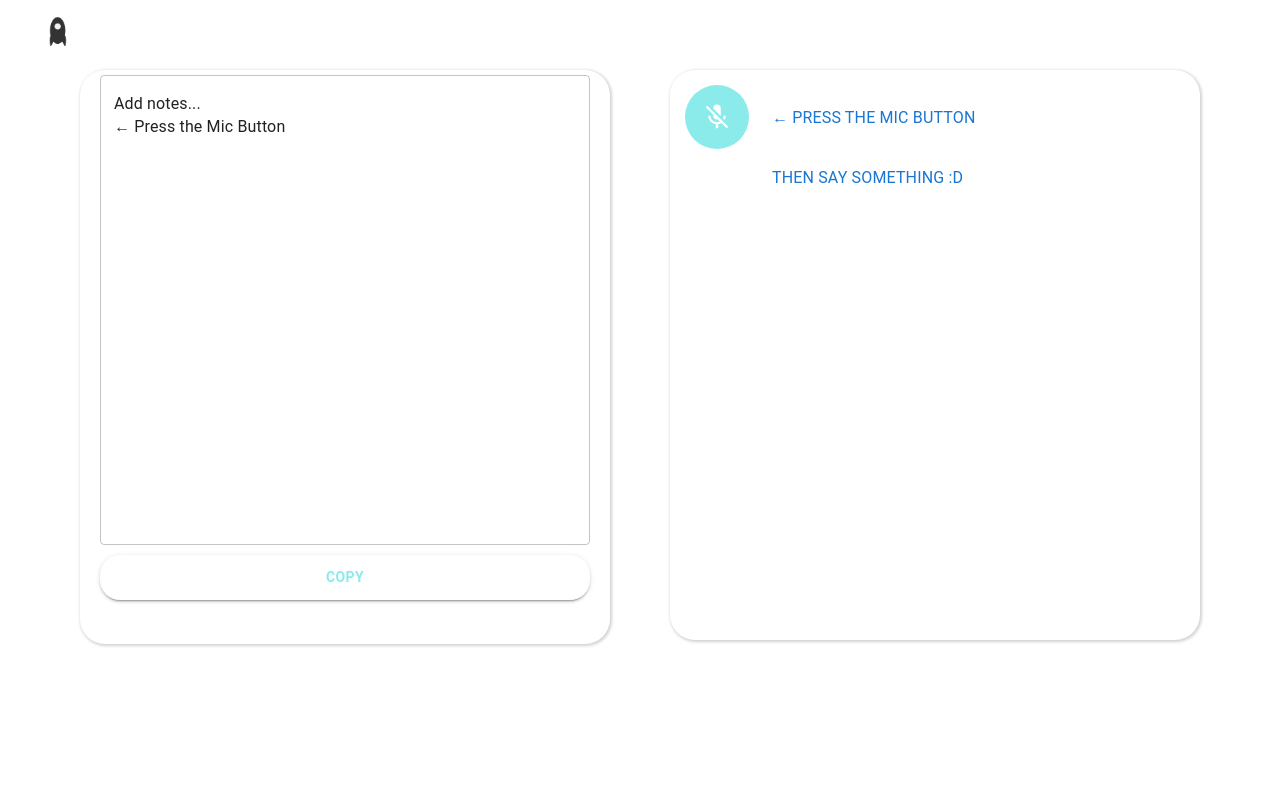
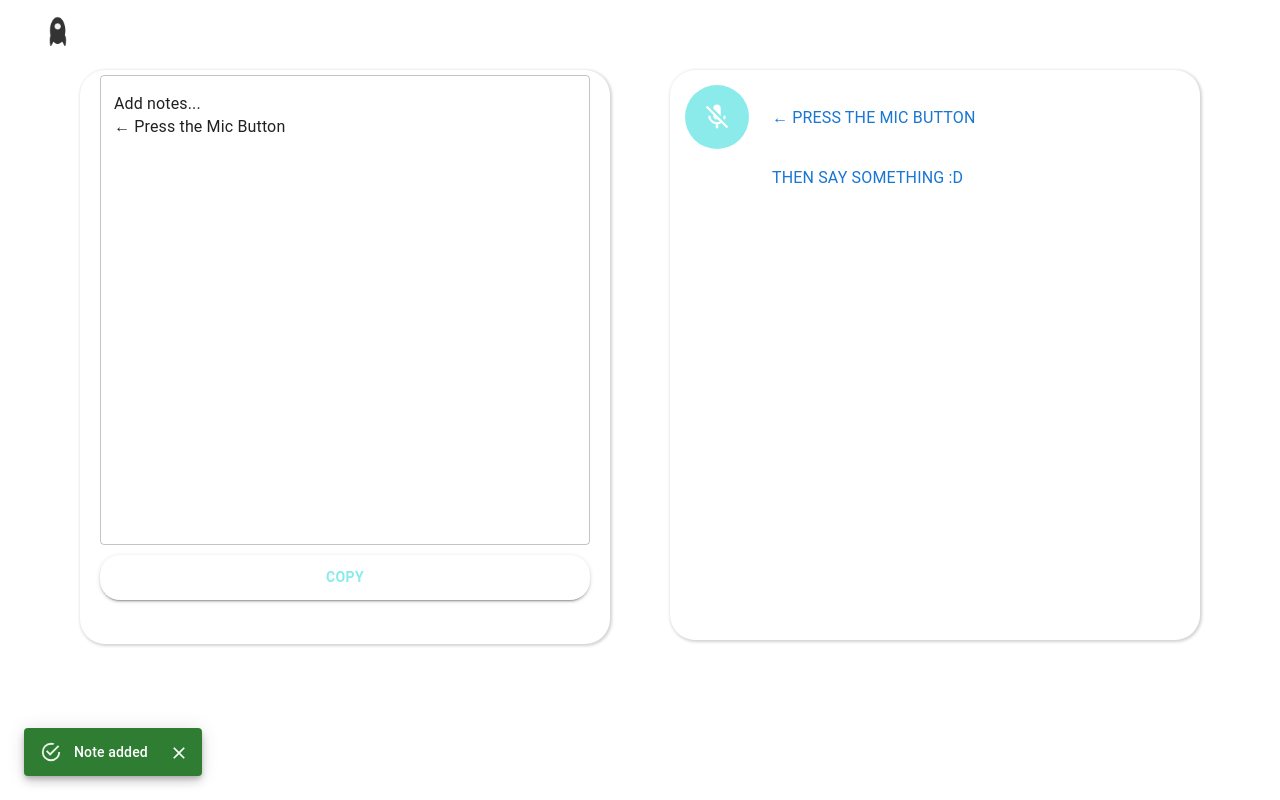
Before and after one commit to assembo/note-taker, a React (Create React App) app: page / in a window 1280 px wide. Both pictures are taken after a click on the button "← PRESS THE MIC BUTTON". Built offline with nearby package versions, Linux system fonts and the light colour scheme.

Commit message:
added changes for snackbar

```diff
--- a/src/Main/Home.jsx
+++ b/src/Main/Home.jsx
@@ -1,13 +1,18 @@
 import React from "react";
 import Transcript from "../Transcripts/Transcripts";
 import NotePanel from "../NotePanel/NotePanel";
+import Snackbar from '@mui/material/Snackbar';
+import IconButton from '@mui/material/IconButton';
+import CloseIcon from '@mui/icons-material/Close';
 import axios from 'axios';
+import SnackbarNotification from "../Transcripts/Notification";
 
 class Home extends React.Component {
   constructor(props) {
     super(props);
     this.state = {
-      note: "Add notes..."
+      note: "Add notes...",
+      open: false,
     };
     window.mc = this;
   }
@@ -81,10 +86,15 @@ class Home extends React.Component {
               this.setState({
                 note: `${this.state.note}\n${text}`,
                 copied: false,
+                open: true
               })
             }}>
             </Transcript>
           </div>
+          <SnackbarNotification
+            open={this.state.open}
+            handleClose={()=>{ this.setState( {open: false} ) }}
+          />
         </div>
       </div>
     );
--- a/src/Transcripts/notification.js
+++ b/src/Transcripts/notification.js
@@ -1,31 +1,21 @@
 import * as React from 'react';
-import Button from '@mui/material/Button';
 import Snackbar from '@mui/material/Snackbar';
 import IconButton from '@mui/material/IconButton';
 import CloseIcon from '@mui/icons-material/Close';
+import MuiAlert from '@mui/material/Alert';
 
-export function SnackbarNotification(notesToAdd) {
-    const [open, setOpen] = React.useState(false);
+const Alert = React.forwardRef(function Alert(props, ref) {
+  return <MuiAlert elevation={6} ref={ref} variant="filled" {...props} />;
+});
 
-    // TODO: set this handleClick as message.text in Transcript
-    const handleClick = () => {
-        setOpen(true);
-    };
+const SNACKBAR_EXPIRATION_TIMER = 6000;
 
-    const handleClose = (event, reason) => {
-        if (reason === 'clickaway') {
-            return;
-        }
-
-        setOpen(false);
-    };
-
+export default function SnackbarNotification({
+  open,
+  handleClose,
+}) {
   const action = (
     <React.Fragment>
-            {/* UNDO button is optional */}
-            {/* <Button color="secondary" size="small" onClick={handleClose}>
-                UNDO
-            </Button> */}
         <IconButton
           size="small"
           aria-label="close"
@@ -39,15 +29,15 @@ export function SnackbarNotification(notesToAdd) {
 
   return (
     <div>
-            {/* TODO: Modify to push notification when clicking on a message.text */}
-            <Button onClick={handleClick}>{notesToAdd}</Button>
       <Snackbar
         open={open}
-              autoHideDuration={6000}
+        autoHideDuration={SNACKBAR_EXPIRATION_TIMER}
         onClose={handleClose}
-              message="Note added"
-              action={action}
-            />
+      >
+        <Alert onClose={handleClose} severity="success" sx={{ width: '100%' }}>
+          Note added
+        </Alert>
+      </Snackbar>
     </div>
   );
-}
+};
```
Also changed, not shown: 1 other file (tests, documents, lock files or other folders). Lines whose indentation alone changed are shown as unchanged.
